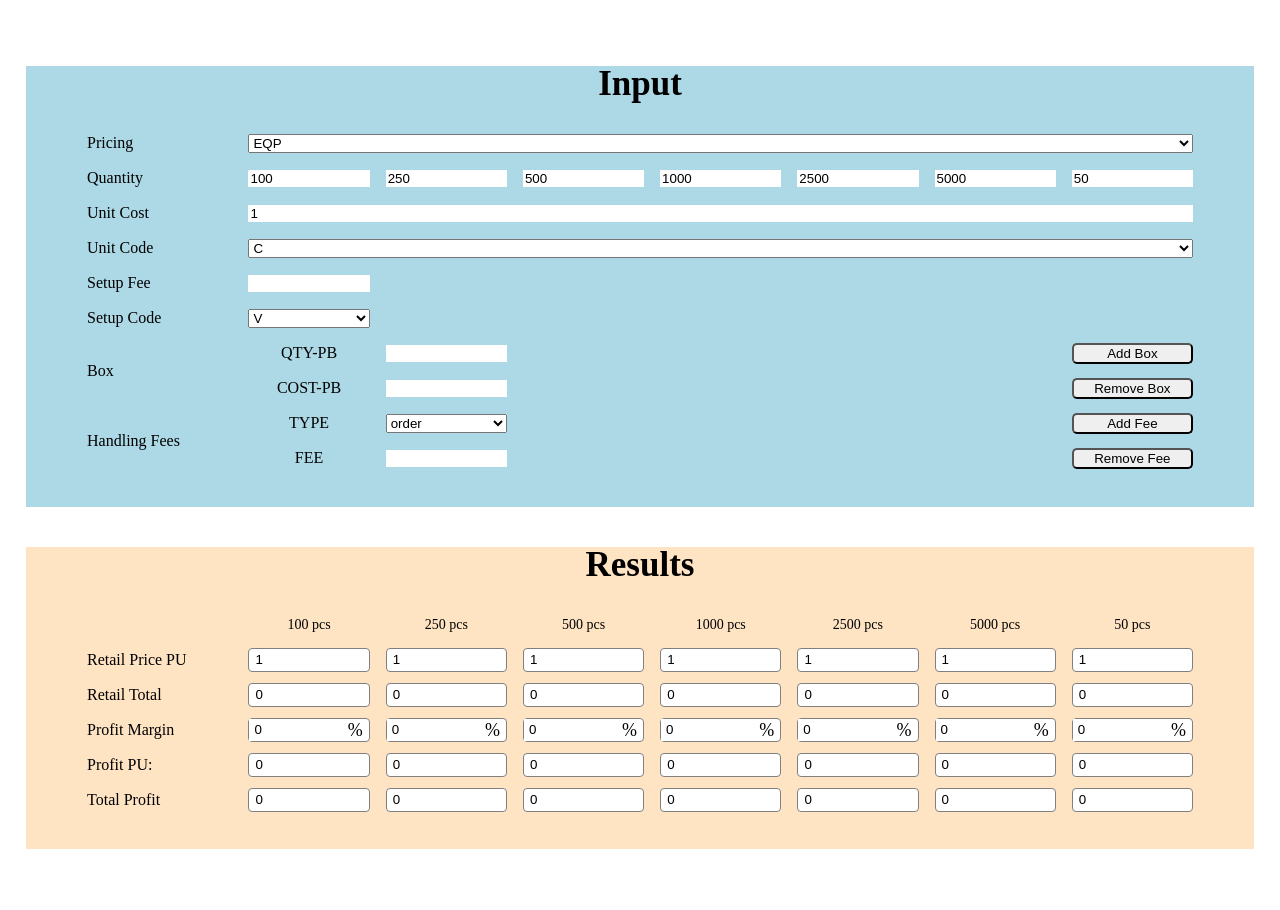
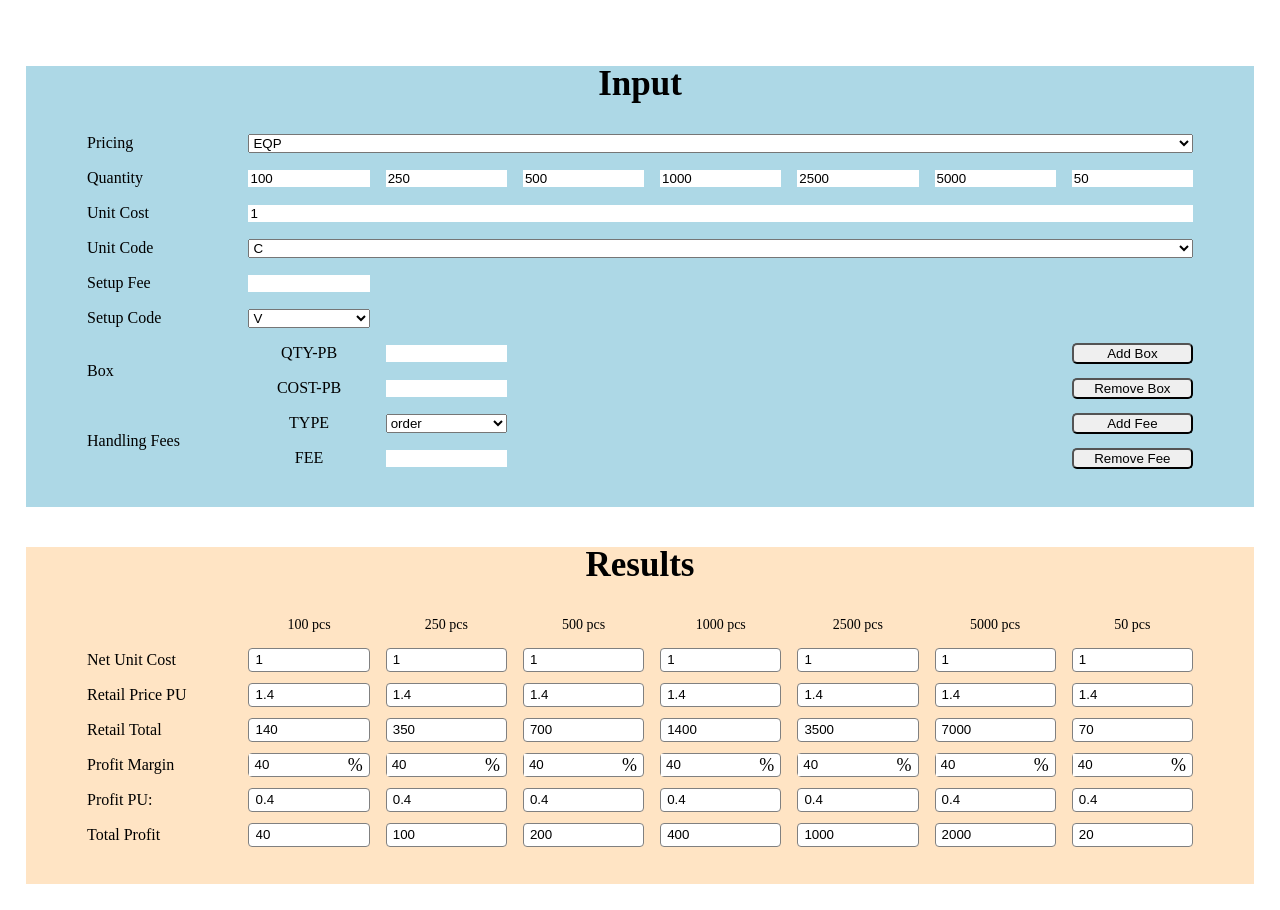
Before and after one commit to webdev-dave/bizzbuzz-custom-calculator, a React (Create React App) app: page / in a window 1280 px wide. Before the commit the page ends 875 px from the top, so only its background shows below. Built offline with nearby package versions, Linux system fonts and the light colour scheme.

Commit message:
add default profit margin

```diff
--- a/src/components/input/PricingType.js
+++ b/src/components/input/PricingType.js
@@ -6,6 +6,9 @@ const PricingType = () => {
   const pricingType = useSelector(selectPricingType);
 
   const handleChange = (e) => {
+    //- when pricing type changes from non EQP to EQP make sure all "results" values update accordingly (based on unit cost in col-0)
+    //solution would be to call updateUnitCost and updateUnitCode (and resubmit the current unitCost and unitCode values) for each column (besides column 0)
+    //this would recalculate all the results based on the state rules for updating UCost and UCode when pricingType is EQP
     dispatch(updatePricingType({ value: e.target.value }));
   };
   return (
--- a/src/components/input/UnitCost.js
+++ b/src/components/input/UnitCost.js
@@ -1,3 +1,4 @@
+import { useEffect } from "react";
 import { useSelector, useDispatch } from "react-redux";
 import { selectIsEQP, selectUnitCost, updateUnitCost } from "../main/mainSlice";
 
@@ -5,8 +6,13 @@ const UnitCost = ({ id, columnIndex }) => {
   const dispatch = useDispatch();
   const unitCostArr = useSelector(selectUnitCost);
   const isEQP = useSelector(selectIsEQP);
+  const unitCost = unitCostArr[columnIndex];
 
-  const unitCost = unitCostArr[columnIndex];
+  //this effect forces all results to render based on default values (in the beginning when handleChange has yet to be called)
+  useEffect(()=> {
+    dispatch(updateUnitCost({columnIndex: columnIndex, value: unitCost, isEQP: isEQP}));
+    //console.log(unitCost);
+  },[columnIndex, unitCost, isEQP, dispatch])
 
   const handleChange = (e) => {
     dispatch(
--- a/src/components/main/mainSlice.js
+++ b/src/components/main/mainSlice.js
@@ -17,9 +17,10 @@ const initialState = {
   setupCode: "",
   box: [{ qty: "", cost: "" }],
   handlingFees: [{ fee: "", type: "" }],
+  netUnitCost: [1, 1, 1, 1, 1, 1, 1],
   retailPricePu: [1, 1, 1, 1, 1, 1, 1],
   retailTotal: [0, 0, 0, 0, 0, 0, 0],
-  profitMargin: [0, 0, 0, 0, 0, 0, 0],
+  profitMargin: [40, 40, 40, 40, 40, 40, 40],
   profitPu: [0, 0, 0, 0, 0, 0, 0],
   totalProfit: [0, 0, 0, 0, 0, 0, 0]
 };
@@ -52,27 +53,35 @@ const mainSlice = createSlice({
         //profit margin
         for(let i = 0; i < 7; i++){
           //if is EQP then all result profit values are calculated/mutated based on the solo (col-0) value for unit price
-          const unitCostColumnZero = state.unitCost[0];
-          const profitPu = state.retailPricePu[i] - unitCostColumnZero;
-          const profitMargin = getProfitMargin(profitPu, state.unitCost[i]);
-          state.profitMargin[i] = profitMargin;
+          const unitCostColumnZero = parseFloat(state.unitCost[0]);
+          //retailPricePu
+          const retailPricePu = unitCostColumnZero + parseFloat((unitCostColumnZero * (state.profitMargin[i]/100)).toFixed(2))
+          state.retailPricePu[i] = retailPricePu;
+          //retailTotal
+          state.retailTotal[i] = retailPricePu * state.quantity[i];
           //profit PU
-
+          const profitPu = parseFloat((state.retailPricePu[i] - unitCostColumnZero).toFixed(2));
           state.profitPu[i] = profitPu;
           //total profit
           state.totalProfit[i] = profitPu * state.quantity[i];
         }
 
+      } else {
+        const unitCost = parseFloat(state.unitCost[columnIndex]);
+        //retail price pu
+        const retailPricePu = unitCost + Number((unitCost * (state.profitMargin[columnIndex]/100)).toFixed(2));
+        state.retailPricePu[columnIndex] = retailPricePu;
+        //retail total
+        state.retailTotal[columnIndex] = retailPricePu * state.quantity[columnIndex];
+        //profit PU
+        const profitPu = parseFloat((state.retailPricePu[columnIndex] - state.unitCost[columnIndex]).toFixed(2));;
+        state.profitPu[columnIndex] = profitPu;
+        //total profit
+        state.totalProfit[columnIndex] = profitPu * state.quantity[columnIndex];
       }
 
       //profit margin
-      const profitPu = state.retailPricePu[columnIndex] - state.unitCost[columnIndex];
-      const profitMargin = getProfitMargin(profitPu, state.unitCost[columnIndex]);
-      state.profitMargin[columnIndex] = profitMargin;
-      //profit PU
-      state.profitPu[columnIndex] = profitPu;
-      //total profit
-      state.totalProfit[columnIndex] = profitPu * state.quantity[columnIndex];
+
 
     },
     updateUnitCode: (state, action) => {},
@@ -82,8 +91,9 @@ const mainSlice = createSlice({
     updateCostPb: (state, action) => {},
     updateHandlingFee: (state, action) => {},
     updateHandlingType: (state, action) => {},
+    updateNetUnitCost: (state, action) => {
 
-
+    },
     updateRetailPricePu: (state, action) => {
       const columnIndex = action.payload.columnIndex;
       //retail price pu
@@ -91,7 +101,7 @@ const mainSlice = createSlice({
       //retail total
       state.retailTotal[columnIndex] = parseFloat(state.retailPricePu[columnIndex] * state.quantity[columnIndex]);
       //profit margin
-      const profitPu = state.retailPricePu[columnIndex] - state.unitCost[columnIndex];
+      const profitPu = parseFloat((state.retailPricePu[columnIndex] - state.unitCost[columnIndex]).toFixed(2));
       state.profitMargin[columnIndex] = getProfitMargin(profitPu, state.unitCost[columnIndex]);
       //profit PU
       state.profitPu[columnIndex] = profitPu;
@@ -117,8 +127,8 @@ const mainSlice = createSlice({
       //profit margin
       state.profitMargin[columnIndex] = action.payload.value;
       //retail price pu
-      const profitMargin = state.profitMargin[columnIndex];
-      const unitCost = state.unitCost[columnIndex];
+      const profitMargin = parseFloat(state.profitMargin[columnIndex]);
+      const unitCost = parseFloat(state.unitCost[columnIndex]);
       state.retailPricePu[columnIndex] = parseFloat(unitCost + ((profitMargin * unitCost) / 100)).toFixed(2);
       const retailPricePu = parseFloat(state.retailPricePu[columnIndex]);
       state.retailTotal[columnIndex] = (retailPricePu * state.quantity[columnIndex]).toFixed(2);
@@ -152,7 +162,7 @@ const mainSlice = createSlice({
       state.profitPu[columnIndex] = (totalProfit / state.quantity[columnIndex]).toFixed(2);
       const profitPu = parseFloat(state.profitPu[columnIndex]);
       //retail price pu
-      state.retailPricePu[columnIndex] = (state.unitCost[columnIndex] + profitPu).toFixed(2);
+      parseFloat(state.retailPricePu[columnIndex] = (state.unitCost[columnIndex] + profitPu).toFixed(2));
       //retail total
       state.retailTotal[columnIndex] = (state.retailPricePu[columnIndex] * state.quantity[columnIndex]).toFixed(2);
       //profit margin
@@ -171,12 +181,13 @@ export const selectPricingType = (state) => state.main.pricingType;
 export const selectQuantity = (state) => state.main.quantity;
 export const selectUnitCost = (state) => state.main.unitCost;
 export const selectIsEQP = (state) => state.main.pricingType !== "Non-EQP";
+export const selectNetUnitCost = (state) => state.main.netUnitCost;
 export const selectRetailPricePu = (state) => state.main.retailPricePu;
 export const selectRetailTotal = (state) => state.main.retailTotal;
 export const selectProfitMargin = (state) => state.main.profitMargin;
 export const selectProfitPu = (state) => state.main.profitPu;
 export const selectTotalProfit = (state) => state.main.totalProfit;
-export const {updateQuantity, updatePricingType, updateUnitCost, updateRetailPricePu, updateRetailTotal, updateProfitMargin, updateProfitPu, updateTotalProfit, updateProfits} =
+export const {updateQuantity, updatePricingType, updateUnitCost, updateNetUnitCost ,updateRetailPricePu, updateRetailTotal, updateProfitMargin, updateProfitPu, updateTotalProfit, updateProfits} =
   mainSlice.actions;
 
 
--- a/src/components/results/Results.js
+++ b/src/components/results/Results.js
@@ -1,6 +1,7 @@
 import { useSelector } from "react-redux";
 import { columnsArr } from "../../assets/helpers/helperArrays";
 import { selectQuantity } from "../main/mainSlice";
+import NetUnitCost from "./netUnitCost";
 import ProfitMargin from "./ProfitMargin";
 import ProfitPu from "./ProfitPu";
 import RetailPricePu from "./RetailPricePu";
@@ -8,7 +9,6 @@ import RetailTotal from "./RetailTotal";
 import TotalProfit from "./TotalProfit";
 
 const Results = () => {
-
   const qtyInput = useSelector(selectQuantity);
   return (
     <div id="results-container">
@@ -18,13 +18,20 @@ const Results = () => {
         <div id="blank-div"></div>
         {columnsArr.map((column, i) => {
           return (
-            <h5
-              className="pcs-head"
-              id={"pcs-head-"+i}
-              key={"pcs-head-"+i}
-            >
+            <h5 className="pcs-head" id={"pcs-head-" + i} key={"pcs-head-" + i}>
               {qtyInput[i] + " pcs"}
             </h5>
+          );
+        })}
+
+        <h6 className="result-head">Net Unit Cost</h6>
+        {columnsArr.map((column, i) => {
+          return (
+            <NetUnitCost
+              columnIndex={i}
+              id={"net-unit-cost-" + i}
+              key={"net-unit-cost-" + i}
+            />
           );
         })}
 
@@ -33,8 +40,8 @@ const Results = () => {
           return (
             <RetailPricePu
               columnIndex={i}
-              id={"retail-price-pu-"+i}
-              key={"retail-price-pu-"+i}
+              id={"retail-price-pu-" + i}
+              key={"retail-price-pu-" + i}
             />
           );
         })}
@@ -44,8 +51,8 @@ const Results = () => {
           return (
             <RetailTotal
               columnIndex={i}
-              id={"retail-total-"+i}
-              key={"retail-total-"+i}
+              id={"retail-total-" + i}
+              key={"retail-total-" + i}
             />
           );
         })}
@@ -55,8 +62,8 @@ const Results = () => {
           return (
             <ProfitMargin
               columnIndex={i}
-              id={"profit-margin-"+i}
-              key={"profit-margin-"+i}
+              id={"profit-margin-" + i}
+              key={"profit-margin-" + i}
             />
           );
         })}
@@ -67,8 +74,8 @@ const Results = () => {
           return (
             <ProfitPu
               columnIndex={i}
-              id={"profit-pu-"+i}
-              key={"profit-pu-"+i}
+              id={"profit-pu-" + i}
+              key={"profit-pu-" + i}
             />
           );
         })}
@@ -78,8 +85,8 @@ const Results = () => {
           return (
             <TotalProfit
               columnIndex={i}
-              id={"total-profit-"+i}
-              key={"total-profit-"+i}
+              id={"total-profit-" + i}
+              key={"total-profit-" + i}
             />
           );
         })}
--- /dev/null
+++ b/src/components/results/netUnitCost.js
@@ -0,0 +1,28 @@
+import { useSelector, useDispatch } from "react-redux";
+import { selectNetUnitCost, updateNetUnitCost } from "../main/mainSlice";
+
+const NetUnitCost = ({ id, columnIndex }) => {
+  const dispatch = useDispatch();
+  const netUnitCostArr = useSelector(selectNetUnitCost);
+  const netUnitCost = parseFloat(netUnitCostArr[columnIndex]);
+
+  const handleChange = (e) => {
+    dispatch(
+        updateNetUnitCost({
+        columnIndex: columnIndex,
+        value: e.target.value,
+      })
+    );
+  };
+  return (
+    <input
+      className="result-data net-unit-cost"
+      id={id}
+      type="number"
+      value={netUnitCost}
+      onChange={handleChange}
+    />
+  );
+};
+
+export default NetUnitCost;
```
Also changed, not shown: 1 other file (tests, documents, lock files or other folders).
